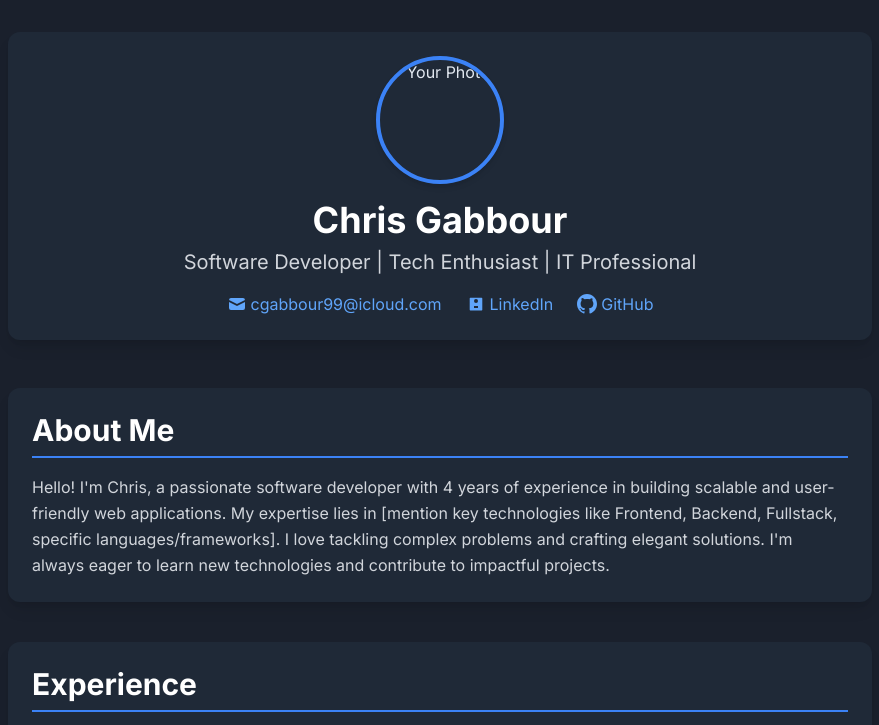
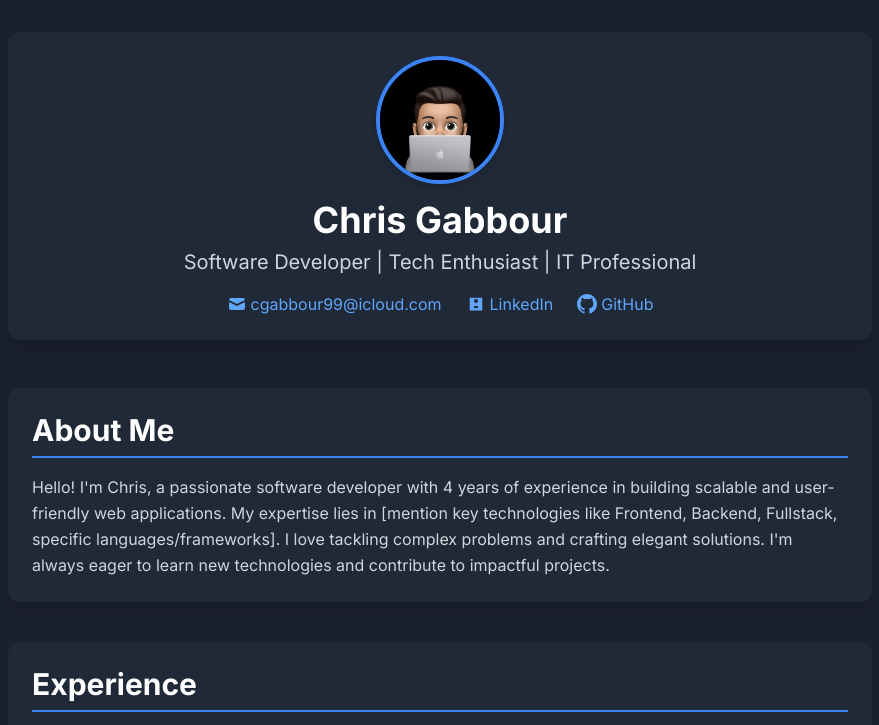
Before and after one commit to devnullskills/portfolio-website, a plain HTML site: page index.html in a window 1280 px wide. Shown: the top 725 px of the page, without its empty margins (200-1079 px from the left). Drawn offline with nearby package versions, Linux system fonts and the light colour scheme.

Commit message:
update image in index.html
changed src link that was causing the image to not be displayed

```diff
--- a/index.html
+++ b/index.html
@@ -38,7 +38,7 @@
       <!-- Header Section -->
       <header class="text-center mb-12 p-6 bg-gray-800 rounded-xl shadow-lg">
         <img
-          src="images/memoji.jpeg"
+          src="memoji.jpeg"
           alt="Your Photo"
           class="w-32 h-32 rounded-full mx-auto mb-4 border-4 border-blue-500 shadow-md"
         />
```
